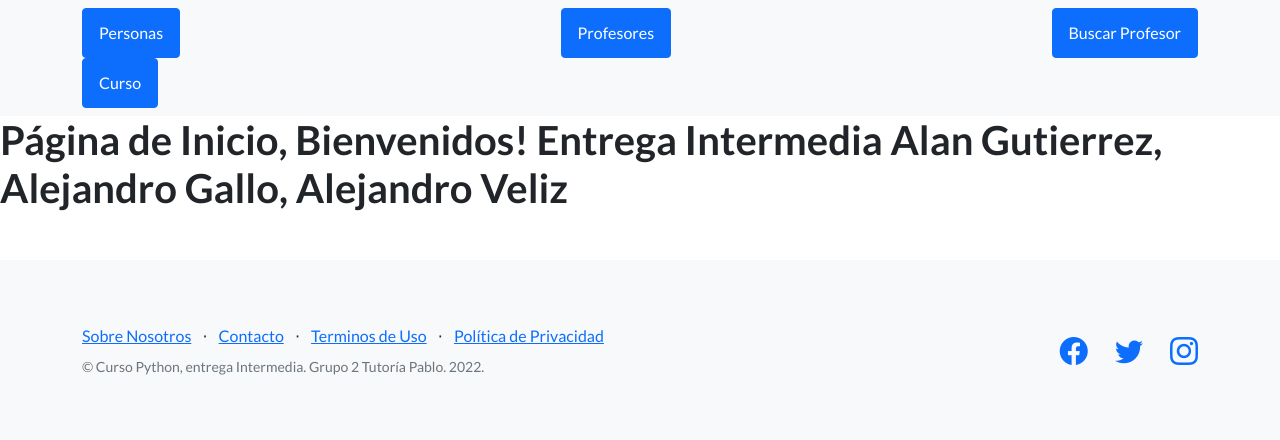
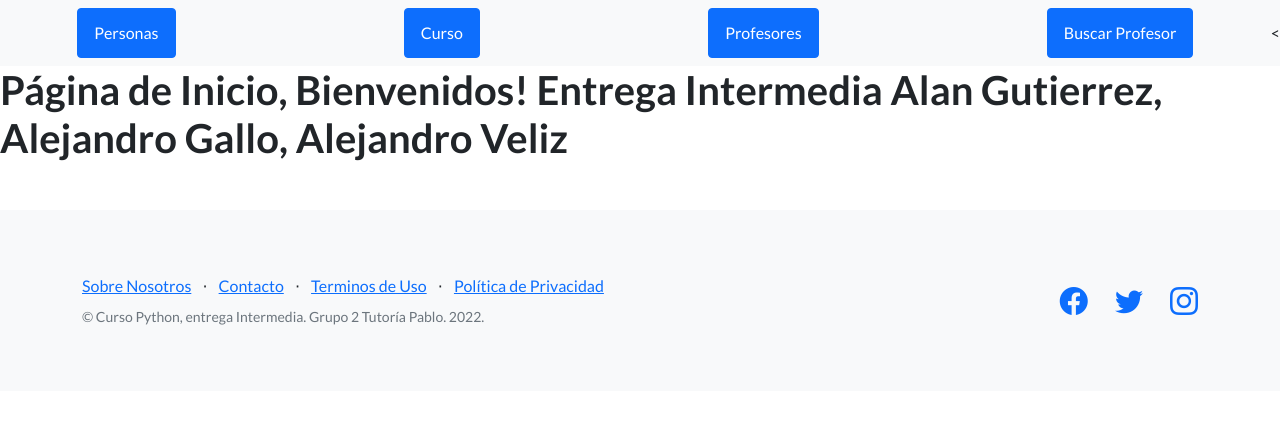
Before and after one commit to DeveloperAlejandroGallo/CoderHouse_ProyectoFinal_Equipo2, a Django app: page / in a window 1280 px wide. Shown: the top 440 px of the page. Run offline with Django 4.2, Linux system fonts and the light colour scheme; some libraries are stand-ins or nearby versions.

Commit message:
correccion index

```diff
--- a/ProyectoFinal/Sitio/templates/index.html
+++ b/ProyectoFinal/Sitio/templates/index.html
@@ -21,14 +21,12 @@
         <nav class="navbar navbar-light bg-light static-top">
             <div class="container">
                 <a class="btn btn-primary" href="{% url 'Personas' %}">Personas</a>
+                <a class="btn btn-primary" href="{% url 'Curso' %}">Curso</a>
                 <a class="btn btn-primary" href="{% url 'Profesores' %}">Profesores</a>
                 <a class="btn btn-primary" href="{% url 'Buscar Profesor' %}">Buscar Profesor</a>
 
             </div>
-            <div class="container">
-                <a class="btn btn-primary" href="{% url 'Curso' %}">Curso</a>
-
-            </div>
+            <
         </nav>
         <h1 class="mb-5">Página de Inicio, Bienvenidos! Entrega
             Intermedia Alan Gutierrez, Alejandro Gallo, Alejandro Veliz</h1>
```
